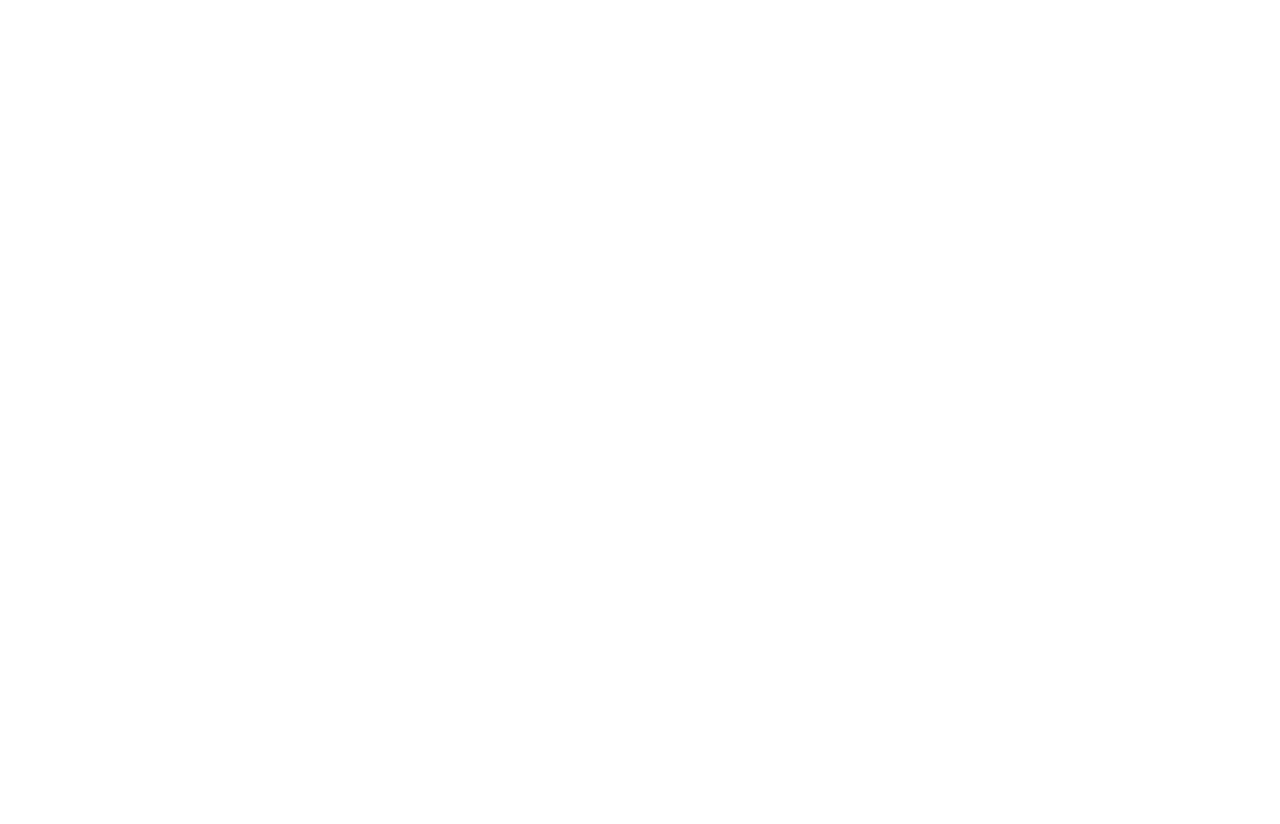
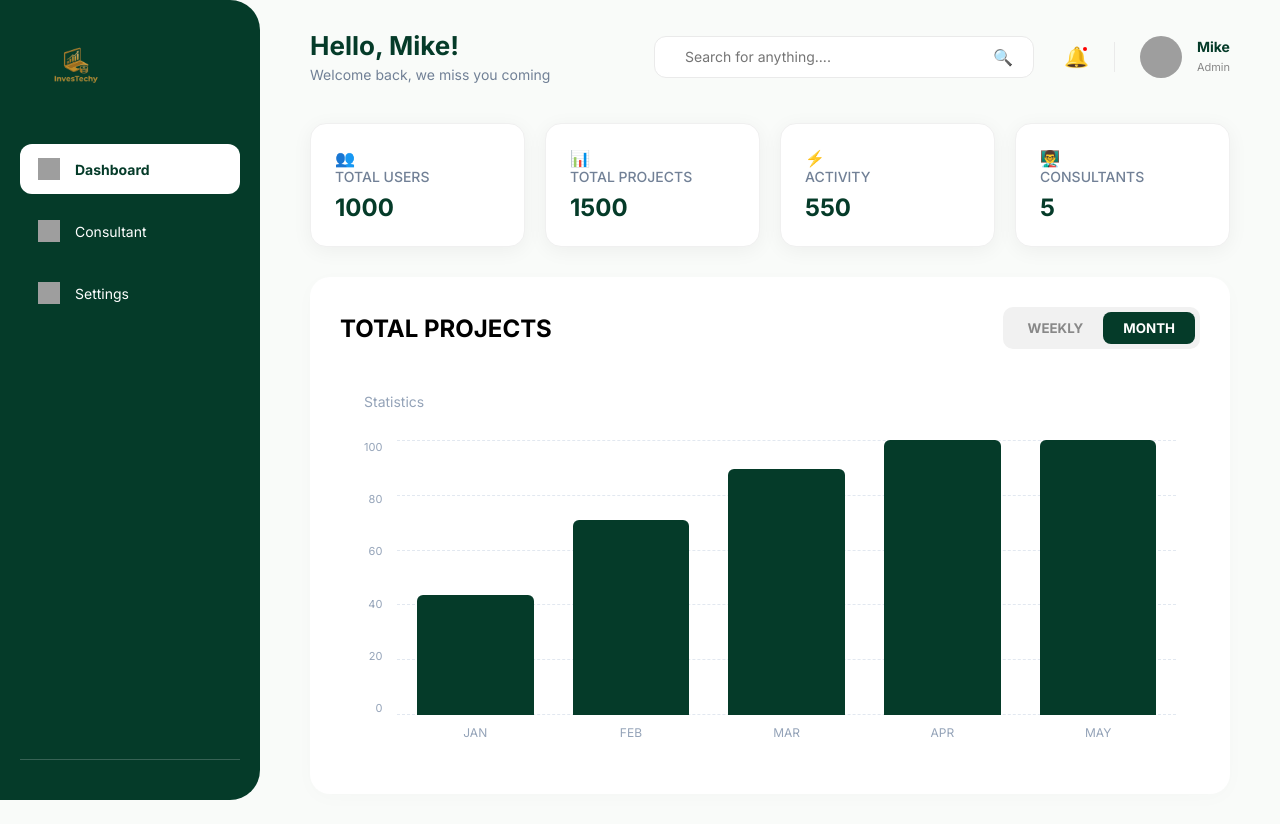
Before and after one commit to fariqalqasri02/InvesTechy, a React (Vite) app: page /admin/dashboard in a window 1280 px wide. Before the commit this address had no page. Before the commit the page ends 800 px from the top, so only its background shows below. Built offline with nearby package versions, Linux system fonts and the light colour scheme; grey boxes are pictures that could not be loaded.

Commit message:
add admin dashboard

```diff
--- a/src/App.jsx
+++ b/src/App.jsx
@@ -1,7 +1,8 @@
-import { BrowserRouter as Router, Routes, Route } from 'react-router-dom';
+import { BrowserRouter as Router, Routes, Route, Navigate } from 'react-router-dom';
 import Home from "./pages/Home";
 import Login from './pages/Login';
-import Dashboard from './pages/Dashboard';
+import Dashboard from './pages/Dashboard'; // Ini Dashboard User
+import AdminDashboard from './pagesadmin/AdminDashboard'; // Import Dashboard Admin Baru
 import Register from './pages/Register';
 import ForgotPassword from './pages/ForgotPassword';
 import ResetPassword from './pages/ResetPassword';
@@ -17,29 +18,42 @@
 import './App.css';
 
 function App() {
+  // Simulasi Role (Nanti ini diambil dari Global State/Redux/LocalStorage)
+  // Contoh: const userRole = useSelector((state) => state.auth.role);
+  const userRole = "admin";
+
   return (
     <Router>
       <Routes>
         {/* Landing & Auth */}
         <Route path="/" element={<Home />} />
         <Route path="/login" element={<Login />} />
-        <Route path="/dashboard" element={<Dashboard />} />
         <Route path="/register" element={<Register />} />
         <Route path="/forgot-password" element={<ForgotPassword />} />
         <Route path="/reset-password" element={<ResetPassword />} />
 
-        {/* Profile */}
+        {/* --- DASHBOARD USER --- */}
+        <Route path="/dashboard" element={<Dashboard />} />
         <Route path="/profile" element={<Profile />} />
-
-        {/* 2. Tambahkan Route untuk Report List */}
         <Route path="/report-list" element={<Report />} />
-
-        {/* Alur Proyek Baru (Step 1 & Step 2) */}
         <Route path="/new-project" element={<NewProject />} />
         <Route path="/new-project/survey" element={<Survey />} />
         <Route path="/project-list" element={<ProjectList />} />
         <Route path="/consult" element={<Consult />} />
         <Route path="/settings" element={<Settings />} />
+
+        {/* --- DASHBOARD ADMIN --- */}
+        {/* Menggunakan prefix /admin agar terpisah dengan jelas */}
+        <Route path="/admin/dashboard" element={<AdminDashboard />} />
+        <Route path="/admin/consultant" element={<div>Halaman Consultant Admin</div>} />
+        <Route path="/admin/settings" element={<div>Halaman Settings Admin</div>} />
+
+        {/* Proteksi Sederhana: Jika user akses root dashboard, arahkan sesuai role */}
+        <Route
+          path="/main"
+          element={userRole === "admin" ? <Navigate to="/admin/dashboard" /> : <Navigate to="/dashboard" />}
+        />
+
       </Routes>
     </Router>
   );
--- a/src/components/CharSection.jsx
+++ b/src/components/CharSection.jsx
@@ -1,48 +1,38 @@
 import "./chart.css";
 
-export default function ChartSection() {
-  // Data dummy (dalam juta agar sesuai format IDR)
-  const chartData = [
-    { label: "YEAR 1", value: 40 },
-    { label: "YEAR 2", value: 60 },
-    { label: "YEAR 3", value: 75 },
-    { label: "YEAR 4", value: 85 },
-    { label: "YEAR 5", value: 95 },
-  ];
-
-  const yAxisLabels = ["IDR.50.000.000", "IDR.40.000.000", "IDR.30.000.000", "IDR.20.000.000", "IDR.10.000.000", "Rp. 0"];
+export default function ChartSection({ title, data = [], type = "user" }) {
+  // Sumbu Y otomatis: Jika type="admin" pakai angka, jika "user" pakai IDR
+  const yAxisLabels = type === "admin"
+    ? ["100", "80", "60", "40", "20", "0"]
+    : ["IDR.50.000.000", "IDR.40.000.000", "IDR.30.000.000", "IDR.20.000.000", "IDR.10.000.000", "Rp. 0"];
 
   return (
     <div className="chart-container">
       <div className="chart-header">
         <span className="subtitle">Statistics</span>
-        <h2 className="chart-title">5 Year Benefit Projection</h2>
+        <h2 className="chart-title">{title}</h2>
       </div>
 
       <div className="chart-content">
-        {/* SUMBU Y (KIRI) */}
         <div className="y-axis">
           {yAxisLabels.map((label, index) => (
             <span key={index}>{label}</span>
           ))}
         </div>
 
-        {/* AREA GRAFIK */}
         <div className="chart-main">
-          {/* Garis-garis horizontal (Grid) */}
           <div className="chart-grid">
             {[...Array(6)].map((_, i) => <div key={i} className="grid-line"></div>)}
           </div>
 
-          {/* BATANG GRAFIK */}
           <div className="chart-bars">
-            {chartData.map((item, i) => (
+            {/* Map data yang dikirim dari Dashboard masing-masing */}
+            {data.map((item, i) => (
               <div key={i} className="bar-wrapper">
                 <div
                   className="bar"
                   style={{ height: `${item.value}%` }}
                 ></div>
-                {/* SUMBU X (BAWAH) */}
                 <span className="x-label">{item.label}</span>
               </div>
             ))}
--- a/src/components/SummaryCard.jsx
+++ b/src/components/SummaryCard.jsx
@@ -1,9 +1,12 @@
 import "./summaryCard.css";
 
-export default function SummaryCard({ title, value }) {
+export default function SummaryCard({ title, value, icon }) {
   return (
     <div className="card">
-      <p className="card-title">{title}</p>
+      <div className="card-header-flex">
+        {icon && <span className="card-icon">{icon}</span>}
+        <p className="card-title">{title}</p>
+      </div>
       <h2 className="card-value">{value}</h2>
     </div>
   );
--- /dev/null
+++ b/src/pagesadmin/AdminDashboard.css
@@ -0,0 +1,28 @@
+.admin-layout { display: flex; background: #F9FBF9; min-height: 100vh; }
+.admin-content { flex: 1; margin-left: 260px; padding: 30px 50px; }
+
+/* Top Bar */
+.top-bar { display: flex; justify-content: space-between; align-items: center; margin-bottom: 40px; }
+.welcome h1 { color: #053B29; font-size: 26px; margin: 0; }
+.welcome p { color: #718096; margin: 5px 0 0 0; font-size: 14px; }
+
+.top-bar-right { display: flex; align-items: center; gap: 30px; }
+.search-wrapper { background: white; border: 1px solid #EAEAEA; border-radius: 12px; padding: 10px 20px; width: 380px; display: flex; justify-content: space-between; }
+.search-wrapper input { border: none; outline: none; width: 90%; }
+
+.admin-profile { display: flex; align-items: center; gap: 15px; }
+.notif-icon { position: relative; font-size: 20px; cursor: pointer; }
+.notif-icon .dot { position: absolute; top: 0; right: 0; width: 8px; height: 8px; background: red; border-radius: 50%; border: 2px solid #F9FBF9; }
+.divider { width: 1px; height: 30px; background: #EAEAEA; margin: 0 10px; }
+.avatar { width: 42px; height: 42px; border-radius: 50%; object-fit: cover; }
+.details .name { display: block; font-weight: 700; color: #053B29; font-size: 14px; }
+.details .role { color: #888; font-size: 11px; }
+
+/* Content */
+.summary-grid { display: grid; grid-template-columns: repeat(4, 1fr); gap: 20px; margin-bottom: 30px; }
+.chart-wrapper { background: white; padding: 30px; border-radius: 20px; box-shadow: 0 4px 20px rgba(0,0,0,0.02); }
+.chart-header-row { display: flex; justify-content: space-between; align-items: center; margin-bottom: 20px; }
+
+.toggle-buttons { background: #F1F1F1; padding: 5px; border-radius: 10px; }
+.toggle-buttons button { border: none; padding: 8px 20px; border-radius: 8px; font-weight: 700; cursor: pointer; background: transparent; color: #888; }
+.toggle-buttons button.active { background: #053B29; color: white; }
--- /dev/null
+++ b/src/pagesadmin/AdminDashboard.jsx
@@ -0,0 +1,73 @@
+import React, { useState } from "react";
+import SidebarAdmin from "./admsidebar";
+import SummaryCard from "../components/SummaryCard";
+import ChartSection from "../components/CharSection";
+import "./AdminDashboard.css";
+
+export default function AdminDashboard() {
+  const [filter, setFilter] = useState('MONTH');
+
+  // Data dummy yang bisa kamu ganti dengan Fetch API nanti
+  const dataWeekly = [
+    { label: "MON", value: 30 }, { label: "TUE", value: 45 }, { label: "WED", value: 60 },
+    { label: "THU", value: 40 }, { label: "FRI", value: 70 }, { label: "SAT", value: 90 }, { label: "SUN", value: 55 }
+  ];
+
+  const dataMonthly = [
+    { label: "JAN", value: 40 }, { label: "FEB", value: 65 },
+    { label: "MAR", value: 82 }, { label: "APR", value: 95 }, { label: "MAY", value: 105 }
+  ];
+
+  return (
+    <div className="admin-layout">
+      <SidebarAdmin activeMenu="Dashboard" />
+      <main className="admin-content">
+        {/* Header Section */}
+        <header className="top-bar">
+          <div className="welcome">
+            <h1>Hello, Mike!</h1>
+            <p>Welcome back, we miss you coming</p>
+          </div>
+          <div className="top-bar-right">
+            <div className="search-wrapper">
+              <input type="text" placeholder="Search for anything...." />
+              <span>🔍</span>
+            </div>
+            <div className="admin-profile">
+              <span className="notif-icon">🔔<span className="dot"></span></span>
+              <div className="divider"></div>
+              <img src="/assets/mike.png" alt="Mike" className="avatar" />
+              <div className="details">
+                <span className="name">Mike</span>
+                <span className="role">Admin</span>
+              </div>
+            </div>
+          </div>
+        </header>
+
+        {/* Cards Grid */}
+        <div className="summary-grid">
+          <SummaryCard title="TOTAL USERS" value={1000} icon="👥" />
+          <SummaryCard title="TOTAL PROJECTS" value={1500} icon="📊" />
+          <SummaryCard title="ACTIVITY" value={550} icon="⚡" />
+          <SummaryCard title="CONSULTANTS" value={5} icon="👨‍🏫" />
+        </div>
+
+        {/* Chart Section */}
+        <div className="chart-wrapper">
+          <div className="chart-header-row">
+            <h2>TOTAL PROJECTS</h2>
+            <div className="toggle-buttons">
+              <button className={filter === 'WEEKLY' ? 'active' : ''} onClick={() => setFilter('WEEKLY')}>WEEKLY</button>
+              <button className={filter === 'MONTH' ? 'active' : ''} onClick={() => setFilter('MONTH')}>MONTH</button>
+            </div>
+          </div>
+          <ChartSection
+            data={filter === 'WEEKLY' ? dataWeekly : dataMonthly}
+            type="admin"
+          />
+        </div>
+      </main>
+    </div>
+  );
+}
--- /dev/null
+++ b/src/pagesadmin/admsidebar.css
@@ -0,0 +1,57 @@
+.sidebar {
+  width: 260px;
+  background-color: #053B29;
+  height: 100vh;
+  padding: 40px 20px;
+  position: fixed;
+  left: 0;
+  top: 0;
+  display: flex;
+  flex-direction: column;
+  box-sizing: border-box;
+  border-top-right-radius: 30px;
+  border-bottom-right-radius: 30px;
+  z-index: 1000;
+}
+
+.sidebar-logo {
+  margin-bottom: 50px;
+  padding-left: 10px;
+}
+
+.sidebar-logo img {
+  height: 50px;
+}
+
+.sidebar-nav {
+  flex-grow: 1;
+}
+
+.nav-item {
+  display: flex;
+  align-items: center;
+  padding: 14px 18px;
+  margin-bottom: 12px;
+  border-radius: 12px;
+  color: #ffffff;
+  cursor: pointer;
+  transition: all 0.3s ease;
+}
+
+.nav-item.active {
+  background-color: #ffffff;
+  color: #053B29;
+  font-weight: 700;
+}
+
+.sidebar-icon-img {
+  width: 22px;
+  height: 22px;
+  margin-right: 15px;
+}
+
+.sidebar-footer-line {
+  height: 1px;
+  background-color: rgba(255, 255, 255, 0.2);
+  margin-top: auto;
+}
--- /dev/null
+++ b/src/pagesadmin/admsidebar.jsx
@@ -0,0 +1,60 @@
+import React from 'react';
+import { useNavigate } from 'react-router-dom';
+import logo from '../assets/InvesTechy.jpg';
+import './admsidebar.css';
+
+const SidebarAdmin = ({ activeMenu }) => {
+  const navigate = useNavigate();
+
+  const menus = [
+    {
+      name: 'Dashboard',
+      path: '/admin/dashboard',
+      icon: "https://img.icons8.com/?size=100&id=sUJRwjfnGwbJ&format=png&color=FFFFFF",
+      activeIcon: "https://img.icons8.com/?size=100&id=sUJRwjfnGwbJ&format=png&color=053B29"
+    },
+    {
+      name: 'Consultant',
+      path: '/admin/consultant',
+      icon: "https://img.icons8.com/?size=100&id=8kHOhdrNngb3&format=png&color=FFFFFF",
+      activeIcon: "https://img.icons8.com/?size=100&id=8kHOhdrNngb3&format=png&color=053B29"
+    },
+    {
+      name: 'Settings',
+      path: '/admin/settings',
+      icon: "https://img.icons8.com/?size=100&id=CcpTg57jVuhI&format=png&color=FFFFFF",
+      activeIcon: "https://img.icons8.com/?size=100&id=CcpTg57jVuhI&format=png&color=053B29"
+    }
+  ];
+
+  return (
+    <div className="sidebar">
+      <div className="sidebar-logo">
+        <img src={logo} alt="InvesTechy Admin" />
+      </div>
+
+      <nav className="sidebar-nav">
+        {menus.map((menu) => {
+          const isActive = activeMenu === menu.name;
+          return (
+            <div
+              key={menu.name}
+              className={`nav-item ${isActive ? 'active' : ''}`}
+              onClick={() => navigate(menu.path)}
+            >
+              <img
+                src={isActive ? menu.activeIcon : menu.icon}
+                alt={menu.name}
+                className="sidebar-icon-img"
+              />
+              <span className="menu-text">{menu.name}</span>
+            </div>
+          );
+        })}
+      </nav>
+      <div className="sidebar-footer-line"></div>
+    </div>
+  );
+};
+
+export default SidebarAdmin;
```
